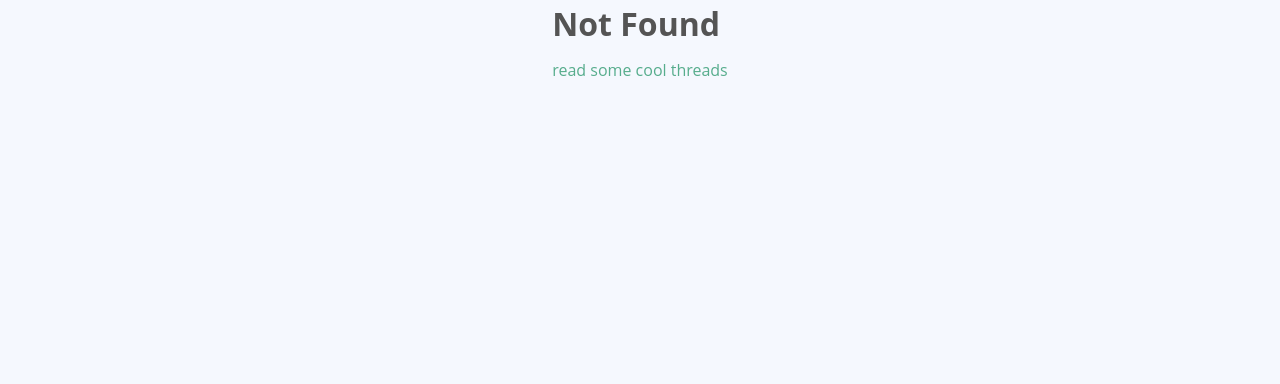
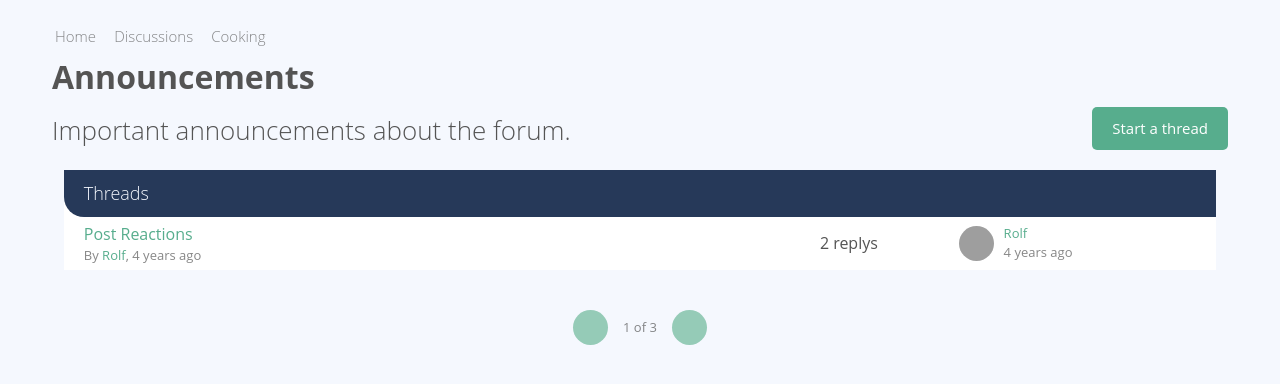
Before and after one commit to tachyond2/awesome-forum, a Vue app: page /forum/-KpOx5Y4AqRr3sB4Ybwj in a window 1280 px wide. Before the commit this address had no page. Shown: the top 384 px of the page. Built offline with nearby package versions, Linux system fonts and the light colour scheme; grey boxes are pictures that could not be loaded.

Commit message:
feat(core): add forum page

```diff
--- a/src/components/PostList.vue
+++ b/src/components/PostList.vue
@@ -36,7 +36,7 @@
         ></a> -->
       </div>
       <div class="post-date text-faded">
-        <AppDate :timestamp="post.publishedAt"/>
+        <app-date :timestamp="post.publishedAt"/>
       </div>
       <!-- <div class="reactions">
         <ul>
--- a/src/main.js
+++ b/src/main.js
@@ -1,10 +1,8 @@
 import { createApp } from 'vue'
 import App from './App.vue'
 import router from '@/router'
-import AppDate from '@/components/AppDate.vue'
 
 const forumApp = createApp(App)
-
 const requireComponent = require.context('./components', true, /App[A-Z]\w+\.(vue|js)/)
 requireComponent.keys().forEach(function(fileName) {
   let baseComponentConfig = requireComponent(fileName)
--- /dev/null
+++ b/src/pages/Forum.vue
@@ -0,0 +1,55 @@
+<template>
+  <div class="col-full push-top">
+      <ul class="breadcrumbs">
+          <li><a href="/index.html"><i class="fa fa-home fa-btn"></i>Home</a></li>
+          <li><a href="/category.html">Discussions</a></li>
+          <li class="active"><a href="#">Cooking</a></li>
+      </ul>
+
+      <div class="forum-header">
+          <div class="forum-details">
+              <h1>{{forum.name}}</h1>
+              <p class="text-lead">{{forum.description}}</p>
+          </div>
+          <a href="new-thread.html" class="btn-green btn-small">Start a thread</a>
+      </div>
+  </div>
+  <div class="col-full push-top">
+
+      <thread-list :threads="threads"/>
+
+      <!-- <div class="pagination">
+          <button class="btn-circle" disabled=""><i class="fa fa-angle-left"></i></button>
+          1 of 3
+          <button class="btn-circle"><i class="fa fa-angle-right"></i></button>
+      </div> -->
+  </div>
+</template>
+
+<script>
+import sourceData from '@/data.json'
+import ThreadList from '@/components/ThreadList.vue'
+export default {
+  components: {
+    ThreadList
+  },
+  props: {
+    id: {
+      required: true,
+      type: String
+    }
+  },
+  computed: {
+    forum() {
+      return sourceData.forums.find(f => f.id === this.id)
+    },
+    threads() {
+      return sourceData.threads.filter(t => t.forumId === this.id)
+    }
+  }
+}
+</script>
+
+<style lang="scss" scoped>
+
+</style>
--- a/src/router/index.js
+++ b/src/router/index.js
@@ -3,6 +3,7 @@ import PageThreadShow from '@/pages/PageThreadShow.vue'
 import PageHome from '@/pages/PageHome.vue'
 import PageNotFound from '@/pages/PageNotFound.vue'
 import sourceData from '@/data.json'
+import Forum from '@/pages/Forum.vue'
 
 const routes = [
   {
@@ -37,6 +38,12 @@ const routes = [
     path: '/:pathMatch(.*)*',
     name: 'NotFound',
     component: PageNotFound
+  },
+  {
+    path: '/forum/:id',
+    name: 'Forum',
+    component: Forum,
+    props: true
   }
 ]
 
```
Also changed, not shown: .eslintrc.js, 1 other file (tests, documents, lock files or other folders).
